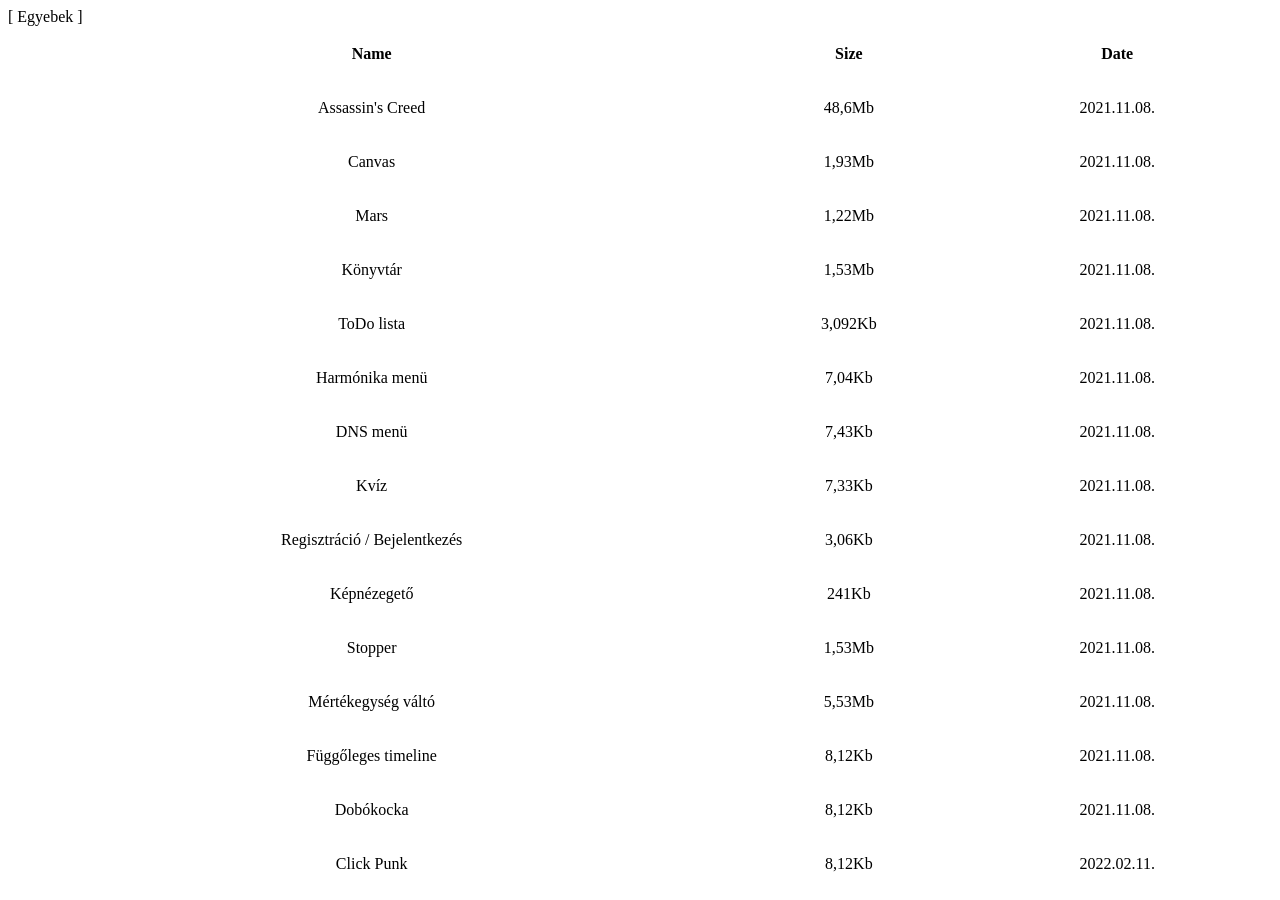
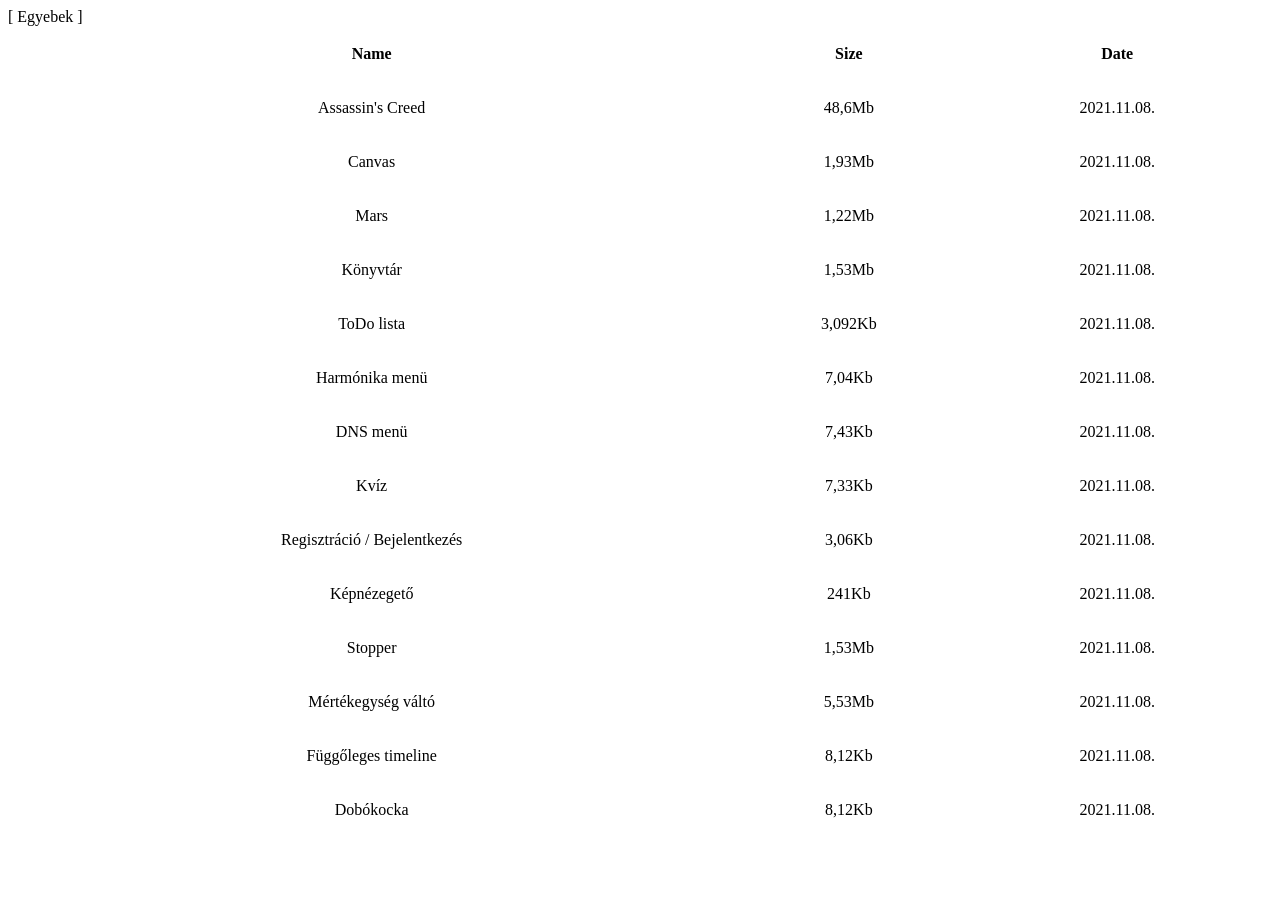
Before and after one commit to laszloadam/portfolio, a PHP site: page /inc/others.html in a window 1280 px wide. After the commit the page ends 818 px from the top, so only its background shows below. Run offline with PHP 8.4, Linux system fonts and the light colour scheme.

Commit message:
05-12 big update

```diff
--- a/css/style.css
+++ b/css/style.css
@@ -25,7 +25,7 @@ body {
 
 ::-webkit-scrollbar-thumb {
     background: var(--mainColor);
-    border: 5px solid black;
+    border-left: 4px solid black;
 }
 
 .banner {
--- a/inc/games.html
+++ b/inc/games.html
@@ -14,8 +14,6 @@
 			[ Játékok ]
 		</div>
 		<div class="winButtons">
-			<span class="window" onclick="minimal()"><box-icon name='minus'></box-icon></span>
-			<span class="window" onclick="full()"><box-icon name='windows'></box-icon></span>
 			<span class="window" id="btnBack"><box-icon name='window-close'></box-icon></span>
 		</div>
 	</div>
--- a/inc/others.html
+++ b/inc/others.html
@@ -11,6 +11,7 @@
 		.otherList {
 			text-align: center;
 			line-height: 50px;
+			border: 2px solid var(--mainColor);
 		}
 		.otherList table {
 			width: 100%;
@@ -18,8 +19,8 @@
 		.otherList table tr td {
 			border-right: 3px solid var(--mainColor);
 		}
-		.otherList table tr td:first-child {
-			border-left: 3px solid var(--mainColor);
+		.otherList table tr td:last-child {
+			border-right: none
 		}
 		.otherList table tr:hover, .otherList table tr th{
 			background-color: var(--mainColor);
@@ -36,8 +37,6 @@
 			[ Egyebek ]
 		</div>
 		<div class="winButtons">
-			<span class="window" onclick="minimal()"><box-icon name='minus'></box-icon></span>
-			<span class="window" onclick="full()"><box-icon name='windows'></box-icon></span>
 			<span class="window" id="btnBack"><box-icon name='window-close'></box-icon></span>
 		</div>
 	</div>
@@ -119,11 +118,6 @@
 				<td>8,12Kb</td>
 				<td>2021.11.08.</td>
 			</tr>
-			<tr id="clickpunk" onclick="newWindowOpen('games/clickPunk/index.html')">
-				<td>Click Punk</td>
-				<td>8,12Kb</td>
-				<td>2022.02.11.</td>
-			</tr>
 		</table>
 	</div>
 	<script>
--- a/others/stopWatch/style.css
+++ b/others/stopWatch/style.css
@@ -7,7 +7,7 @@
     display: flex;
     justify-content:center;
     align-items:center;
-    background-image:url('https://cdn.pixabay.com/photo/2016/03/09/09/08/running-1245640_1280.jpg');
+    background-image:url('./src/bg1.jpg');
     background-position:center;
     background-size:cover;
     background-repeat:no-repeat
```
Also changed, not shown: inc/main.html (+7 -3 lines), others/stopWatch/src/bg1.jpg (added).
